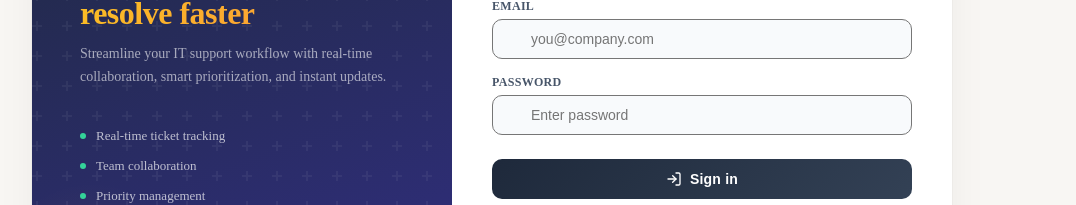
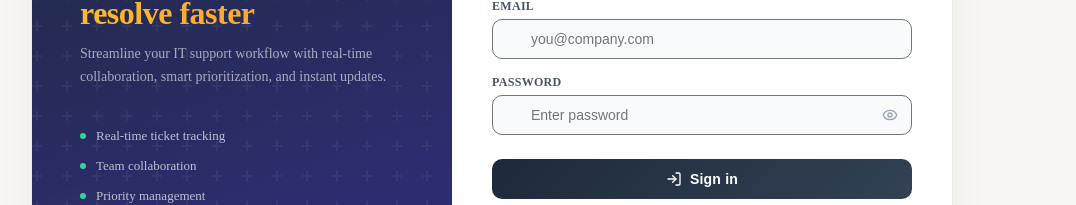
Before and after one commit to rivankadesya/ticket-fe, a React (Create React App) app: page /login in a window 1280 px wide. Shown: the part 359-564 px from the top of the page, without its empty margins (148-1224 px from the left). Built offline with nearby package versions, Linux system fonts and the light colour scheme; no server answers.

Commit message:
feat: implement login and register screen components with styling

```diff
--- a/src/screens/Login/component.js
+++ b/src/screens/Login/component.js
@@ -1,6 +1,6 @@
 import React, { useState, useContext } from 'react';
 import { useNavigate, Link } from 'react-router-dom';
-import { Mail, Lock, LogIn, Ticket } from 'lucide-react';
+import { Mail, Lock, LogIn, Ticket, Eye, EyeOff } from 'lucide-react';
 import { AuthContext } from '../../context/AuthContext';
 import { useTheme } from '../../store/themeStore';
 import { lightTheme, darkTheme } from '../../theme';
@@ -20,6 +20,7 @@ const LoginComponent = () => {
   const [focusedField, setFocusedField] = useState(null);
   const [logoHover, setLogoHover] = useState(false);
   const [btnHover, setBtnHover] = useState(false);
+  const [showPassword, setShowPassword] = useState(false);
   const { login } = useContext(AuthContext);
   const navigate = useNavigate();
   const { isDark } = useTheme();
@@ -114,7 +115,7 @@ const LoginComponent = () => {
             <div style={{ ...s.formGroup, ...getFormDelay(0) }}>
               <label style={s.label}>Email</label>
               <div style={s.inputWrapper}>
-                <Mail size={16} style={{ ...s.inputIcon, color: focusedField === 'email' ? t.accent : t.text.tertiary }} />
+                <Mail size={16} style={{ ...s.inputIcon, color: focusedField === 'email' ? t.accent : s.inputIcon.color }} />
                 <input
                   type="email" value={email} onChange={(e) => setEmail(e.target.value)} required
                   placeholder="you@company.com"
@@ -132,18 +133,26 @@ const LoginComponent = () => {
             <div style={{ ...s.formGroup, marginBottom: '24px', ...getFormDelay(1) }}>
               <label style={s.label}>Password</label>
               <div style={s.inputWrapper}>
-                <Lock size={16} style={{ ...s.inputIcon, color: focusedField === 'password' ? t.accent : t.text.tertiary }} />
+                <Lock size={16} style={{ ...s.inputIcon, color: focusedField === 'password' ? t.accent : s.inputIcon.color }} />
                 <input
-                  type="password" value={password} onChange={(e) => setPassword(e.target.value)} required
+                  type={showPassword ? 'text' : 'password'} value={password} onChange={(e) => setPassword(e.target.value)} required
                   placeholder="Enter password"
                   style={{
                     ...s.input,
+                    paddingRight: '38px',
                     borderColor: focusedField === 'password' ? t.accent : s.input.borderColor,
                     transform: focusedField === 'password' ? 'scale(1.01)' : 'scale(1)',
                   }}
                   onFocus={() => setFocusedField('password')}
                   onBlur={() => setFocusedField(null)}
                 />
+                <button
+                  type="button"
+                  onClick={() => setShowPassword(!showPassword)}
+                  style={{ ...s.eyeBtn, color: focusedField === 'password' ? t.accent : s.eyeBtn.color }}
+                >
+                  {showPassword ? <EyeOff size={16} /> : <Eye size={16} />}
+                </button>
               </div>
             </div>
 
--- a/src/screens/Login/styles.js
+++ b/src/screens/Login/styles.js
@@ -232,6 +232,24 @@ export const getStyles = (t, isDark) => ({
     top: '50%',
     transform: 'translateY(-50%)',
     transition: 'color 0.2s ease',
+    color: isDark ? '#94a3b8' : '#94a3b8',
+  },
+  inputIconFocus: {
+    color: t.accent,
+  },
+  eyeBtn: {
+    position: 'absolute',
+    right: '10px',
+    top: '50%',
+    transform: 'translateY(-50%)',
+    background: 'none',
+    border: 'none',
+    cursor: 'pointer',
+    padding: '4px',
+    display: 'flex',
+    alignItems: 'center',
+    color: isDark ? '#64748b' : '#94a3b8',
+    transition: 'color 0.2s',
   },
   input: {
     width: '100%',
--- a/src/screens/Register/component.js
+++ b/src/screens/Register/component.js
@@ -1,6 +1,6 @@
 import React, { useState, useContext } from 'react';
 import { useNavigate, Link } from 'react-router-dom';
-import { Mail, Lock, User, UserPlus, Ticket } from 'lucide-react';
+import { Mail, Lock, User, UserPlus, Ticket, Eye, EyeOff } from 'lucide-react';
 import { AuthContext } from '../../context/AuthContext';
 import { useTheme } from '../../store/themeStore';
 import { lightTheme, darkTheme } from '../../theme';
@@ -21,6 +21,7 @@ const RegisterComponent = () => {
   const [focusedField, setFocusedField] = useState(null);
   const [logoHover, setLogoHover] = useState(false);
   const [btnHover, setBtnHover] = useState(false);
+  const [showPassword, setShowPassword] = useState(false);
   const { register } = useContext(AuthContext);
   const navigate = useNavigate();
   const { isDark } = useTheme();
@@ -115,7 +116,7 @@ const RegisterComponent = () => {
             <div style={{ ...s.formGroup, ...getFormDelay(0) }}>
               <label style={s.label}>Full Name</label>
               <div style={s.inputWrapper}>
-                <User size={16} style={{ ...s.inputIcon, color: focusedField === 'name' ? t.accent : t.text.tertiary }} />
+                <User size={16} style={{ ...s.inputIcon, color: focusedField === 'name' ? t.accent : s.inputIcon.color }} />
                 <input
                   type="text" value={name} onChange={(e) => setName(e.target.value)} required
                   placeholder="John Doe"
@@ -133,7 +134,7 @@ const RegisterComponent = () => {
             <div style={{ ...s.formGroup, ...getFormDelay(1) }}>
               <label style={s.label}>Email</label>
               <div style={s.inputWrapper}>
-                <Mail size={16} style={{ ...s.inputIcon, color: focusedField === 'email' ? t.accent : t.text.tertiary }} />
+                <Mail size={16} style={{ ...s.inputIcon, color: focusedField === 'email' ? t.accent : s.inputIcon.color }} />
                 <input
                   type="email" value={email} onChange={(e) => setEmail(e.target.value)} required
                   placeholder="you@company.com"
@@ -151,18 +152,26 @@ const RegisterComponent = () => {
             <div style={{ ...s.formGroup, marginBottom: '24px', ...getFormDelay(2) }}>
               <label style={s.label}>Password</label>
               <div style={s.inputWrapper}>
-                <Lock size={16} style={{ ...s.inputIcon, color: focusedField === 'password' ? t.accent : t.text.tertiary }} />
+                <Lock size={16} style={{ ...s.inputIcon, color: focusedField === 'password' ? t.accent : s.inputIcon.color }} />
                 <input
-                  type="password" value={password} onChange={(e) => setPassword(e.target.value)} required
+                  type={showPassword ? 'text' : 'password'} value={password} onChange={(e) => setPassword(e.target.value)} required
                   minLength="8" placeholder="Min. 8 characters"
                   style={{
                     ...s.input,
+                    paddingRight: '38px',
                     borderColor: focusedField === 'password' ? t.accent : s.input.borderColor,
                     transform: focusedField === 'password' ? 'scale(1.01)' : 'scale(1)',
                   }}
                   onFocus={() => setFocusedField('password')}
                   onBlur={() => setFocusedField(null)}
                 />
+                <button
+                  type="button"
+                  onClick={() => setShowPassword(!showPassword)}
+                  style={{ ...s.eyeBtn, color: focusedField === 'password' ? t.accent : s.eyeBtn.color }}
+                >
+                  {showPassword ? <EyeOff size={16} /> : <Eye size={16} />}
+                </button>
               </div>
             </div>
 
--- a/src/screens/Register/styles.js
+++ b/src/screens/Register/styles.js
@@ -230,6 +230,21 @@ export const getStyles = (t, isDark) => ({
     top: '50%',
     transform: 'translateY(-50%)',
     transition: 'color 0.2s ease',
+    color: isDark ? '#94a3b8' : '#94a3b8',
+  },
+  eyeBtn: {
+    position: 'absolute',
+    right: '10px',
+    top: '50%',
+    transform: 'translateY(-50%)',
+    background: 'none',
+    border: 'none',
+    cursor: 'pointer',
+    padding: '4px',
+    display: 'flex',
+    alignItems: 'center',
+    color: isDark ? '#64748b' : '#94a3b8',
+    transition: 'color 0.2s',
   },
   input: {
     width: '100%',
```
